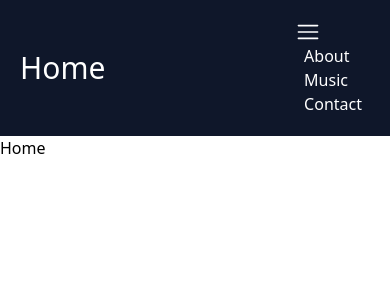
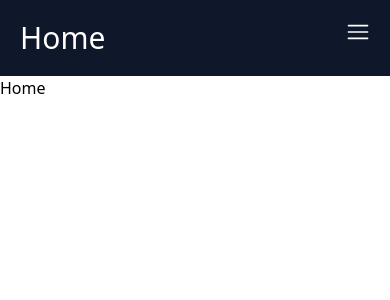
Before and after one commit to johnobriendev/reactNav, a React (Vite) app: page / in a window 390 px wide. Shown: the top 300 px of the page. Built offline with nearby package versions, Linux system fonts and the light colour scheme.

Commit message:
modify media queries for nav button and links

```diff
--- a/src/components/Navbar.jsx
+++ b/src/components/Navbar.jsx
@@ -7,18 +7,18 @@ export default function Navbar(){
    const [menuOpen, setMenuOpen] = useState(false);
 
     return(
-        <nav className="flex justify-between items-center bg-slate-900 text-white p-5 sticky top-0">
+        <nav className="flex flex-col items-start justify-between  bg-slate-900 text-white p-5 sticky top-0">
             <Link to='/' className="text-3xl">Home</Link>
-            <div>
-                <div className="text-2xl md:hidden cursor-pointer" onClick={() => setMenuOpen(!menuOpen)}>
+
+                <div className="text-2xl md:hidden cursor-pointer absolute top-5 right-5" onClick={() => setMenuOpen(!menuOpen)}>
                     <RxHamburgerMenu />
                 </div>
-                <ul className={menuOpen ? "flex" : ""}>
+                <ul className={menuOpen ? "flex flex-col " : "hidden md:flex"}>
                     <li><NavLink to='/about' className=' hover:bg-slate-700 p-2 rounded'>About</NavLink></li>
                     <li><NavLink to='/music' className=' hover:bg-slate-700 p-2 rounded'>Music</NavLink></li>
                     <li><NavLink to='contact' className=' hover:bg-slate-700 p-2 rounded'>Contact</NavLink></li>
                 </ul>
-            </div>
+
 
         </nav>
     )
```
